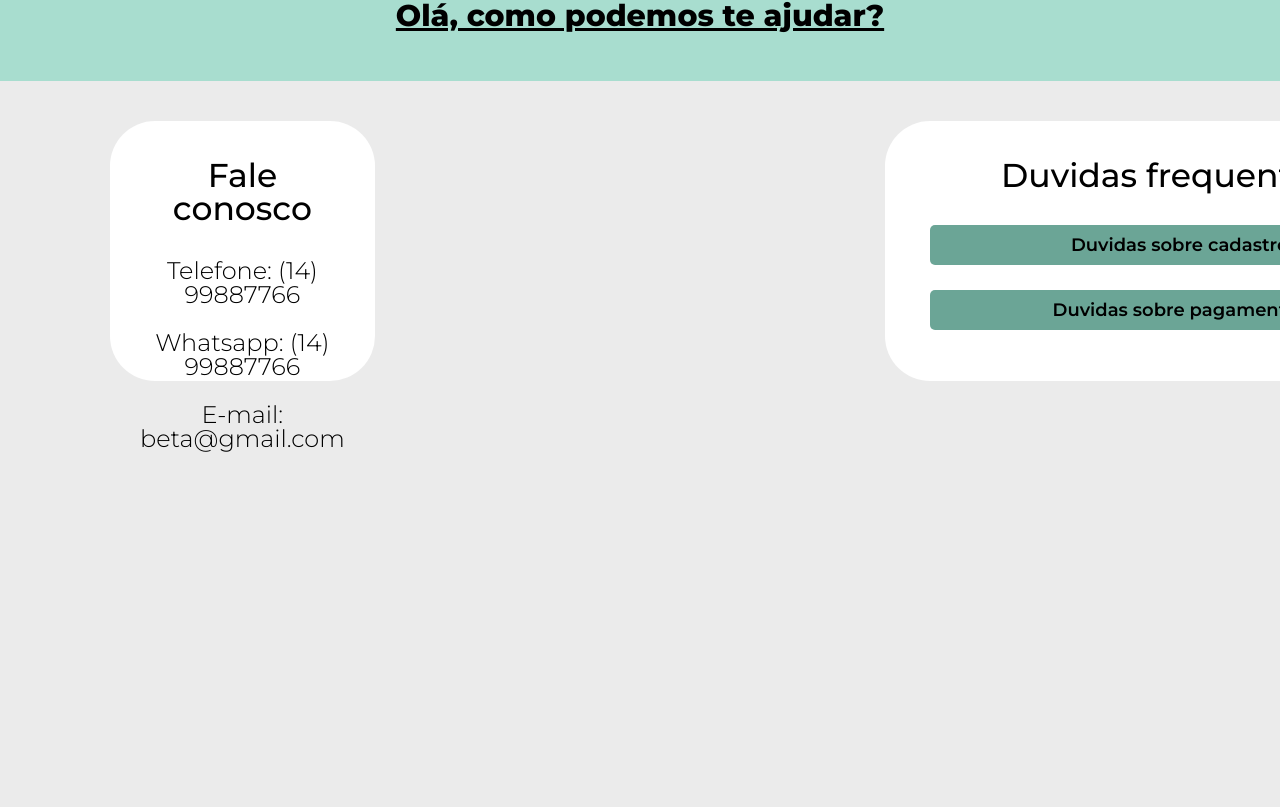
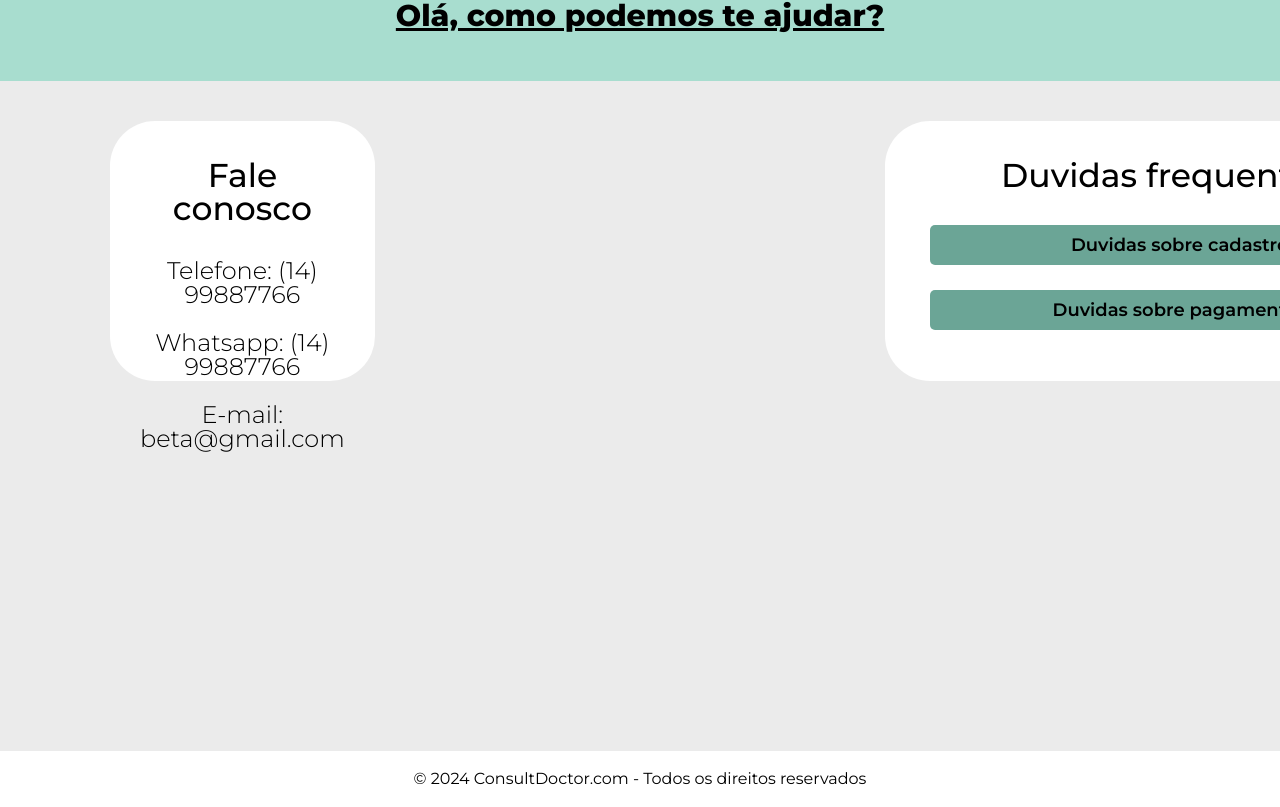
Before and after one commit to rizinho/TCC-parte2, a Next.js app: page / in a window 1280 px wide. Shown: the part 1085-1892 px from the top of the page. Before the commit the page ends 1836 px from the top, so only its background shows below. Built offline with nearby package versions, Linux system fonts and the light colour scheme.

Commit message:
bteste15

```diff
--- a/src/app/page.module.css
+++ b/src/app/page.module.css
@@ -24,6 +24,7 @@
       top: 50%; /* Ajusta a posição vertical */
   }
 }
+
 
 /*Header*/
 .header{
@@ -281,3 +282,9 @@
   background-color: #3b5d54;
   color: white;
 }
+
+.roda {
+  background-color: white;
+  padding: 20px;
+  text-align: center;
+}
--- a/src/app/page.tsx
+++ b/src/app/page.tsx
@@ -1,8 +1,21 @@
+'use client'
+
+import { useRef } from "react";
+
 import Image from "next/image";
 import styles from "./page.module.css";
 import Link from 'next/link';
 
 export default function Home() {
+
+  const targetRef = useRef(null);
+
+  const handleScroll = () => {
+    if (targetRef.current) {
+      targetRef.current.scrollIntoView ({ behavior: 'smooth'});
+    }
+  };
+
   return (
     <main className={styles.main}>
       <div className={styles.header}>
@@ -17,7 +30,7 @@ export default function Home() {
           <h1 className={styles.txtLog}>Consult Doctor</h1>
         </div>
         <div className={styles.navBar}>
-          <button className={styles.link}>SAC</button>
+          <button className={styles.link} onClick={handleScroll}>SAC</button>
           <button className={styles.link}>Configurações</button>
           <Link href="/Login" className={styles.bLogin}>Login</Link>
           <Link href="/CadastroCli" className={styles.bLogin}>Cadastro</Link>
@@ -51,7 +64,7 @@ export default function Home() {
 
       <div className={styles.main}>
         <div className={styles.ajuda}>
-          <p className={styles.textAjuda}> Olá, como podemos te ajudar?</p>
+          <p className={styles.textAjuda} ref={targetRef}> Olá, como podemos te ajudar?</p>
         </div>
 
         <div className={styles.caixaContainer}>
@@ -64,9 +77,14 @@ export default function Home() {
             <p className={styles.titleBox2}>Duvidas frequentes</p>
             <button className={styles.butDuvidas}>Duvidas sobre cadastro</button>
             <button className={styles.butDuvidas}>Duvidas sobre pagamentos</button>
+
+
           </div>
         </div>
       </div>
+      <footer className={styles.roda}>
+                &copy; 2024 ConsultDoctor.com - Todos os direitos reservados
+          </footer>
     </main>
   );
 }
```
Also changed, not shown: src/app/globals.css (line endings or trailing spaces).
